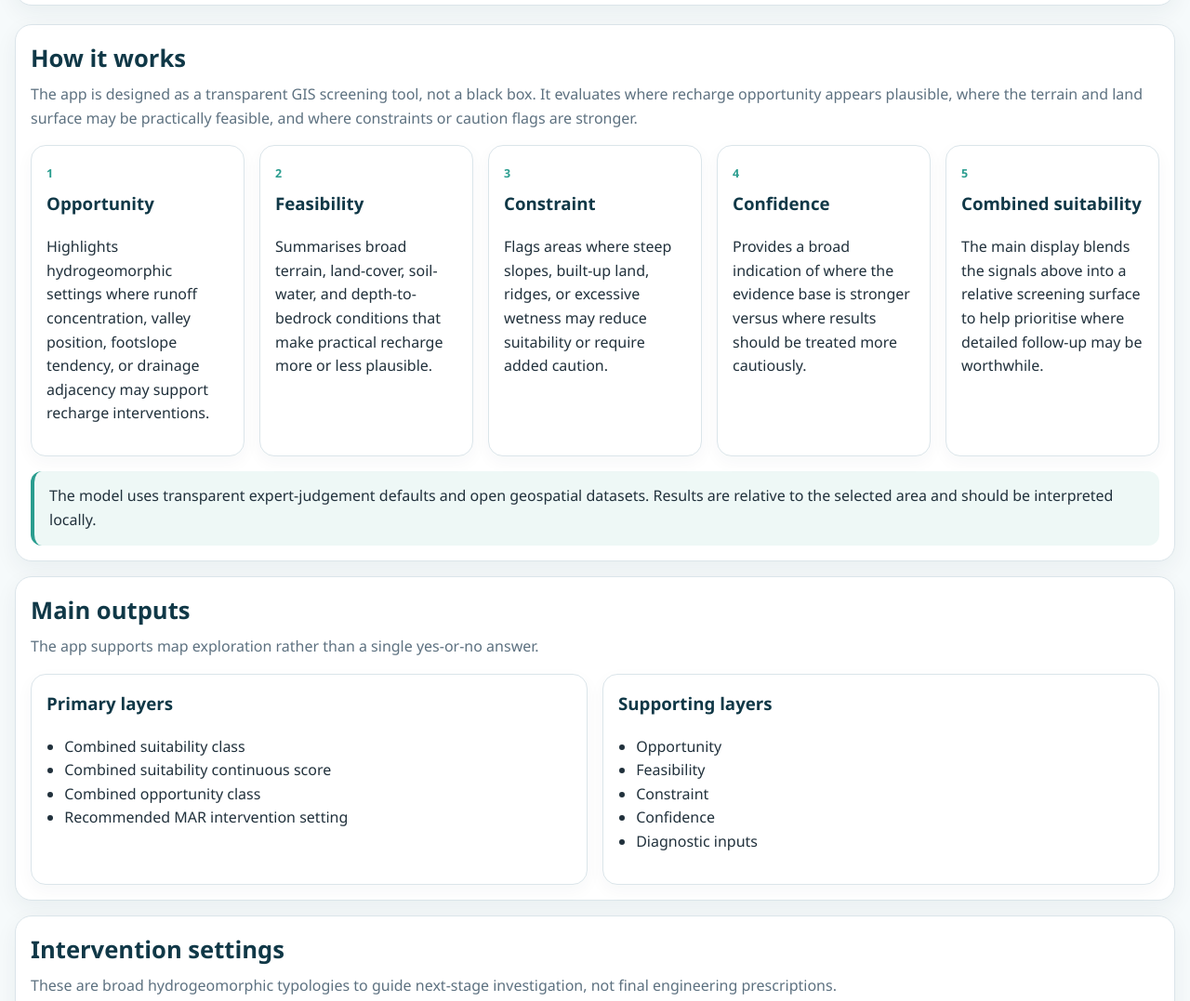
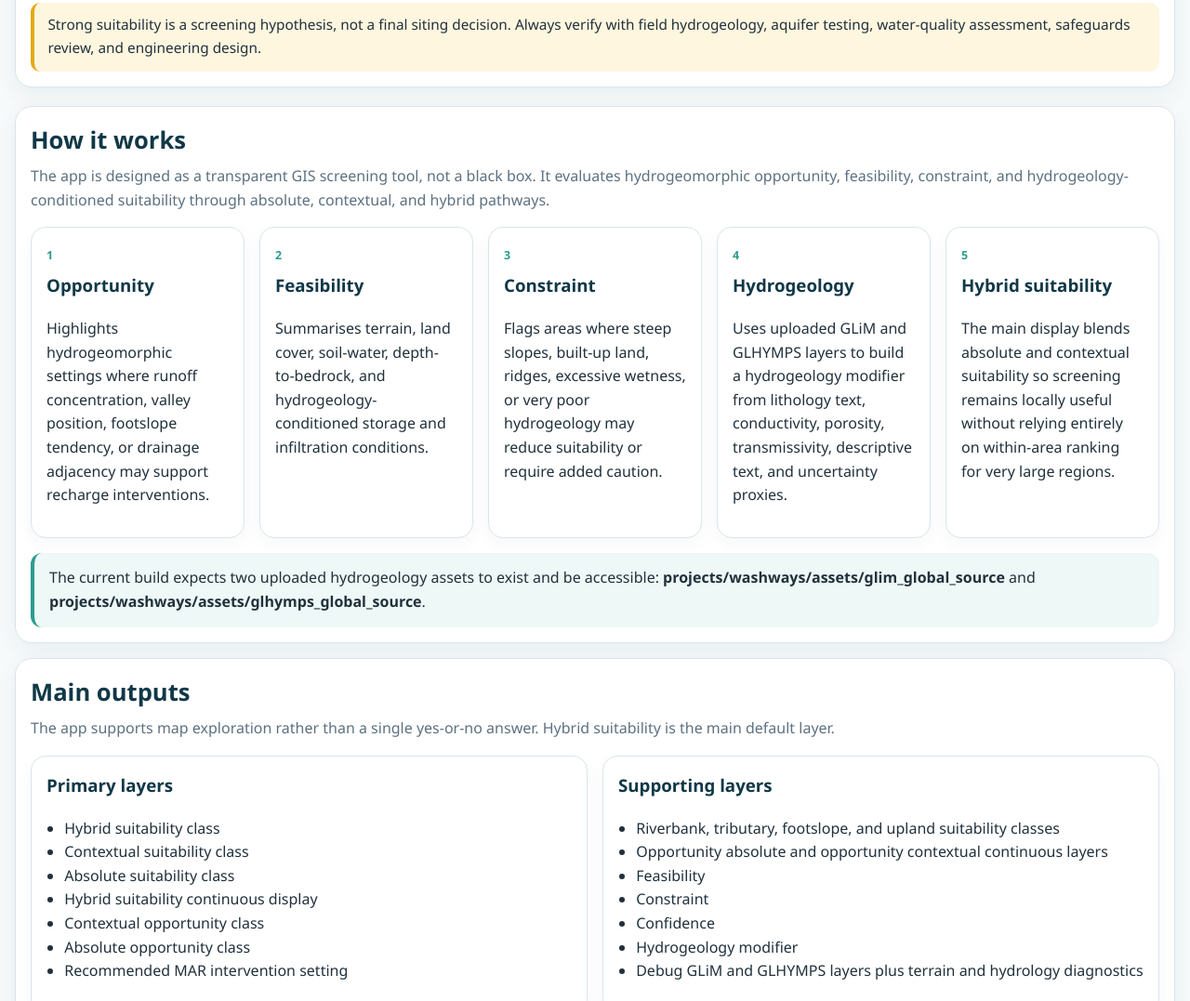
Before and after one commit to washways/globalMARScreener, a plain HTML site: page index.html in a window 1280 px wide. Shown: the part 1260-2337 px from the top of the page at 93% size. Drawn offline with Linux system fonts and the light colour scheme.

Commit message:
docs: update model and hydrogeology documentation

```diff
--- a/index.html
+++ b/index.html
@@ -4,7 +4,7 @@
   <meta charset="UTF-8" />
   <meta name="viewport" content="width=device-width, initial-scale=1.0" />
   <title>Global Managed Aquifer Recharge Screener | WASHways</title>
-  <meta name="description" content="A satellite-powered screening tool for identifying landscapes where managed aquifer recharge may be more suitable for further investigation." />
+  <meta name="description" content="A scale-aware MAR screening tool that blends terrain, hydrology, GLiM lithology, and GLHYMPS hydrogeology into hybrid suitability outputs for further investigation." />
   <meta name="theme-color" content="#184e63" />
   <link rel="icon" type="image/svg+xml" href="site/favicon.svg" />
   <link rel="canonical" href="https://washways.org/globalMARScreener/" />
@@ -12,7 +12,7 @@
   <meta property="og:type" content="website" />
   <meta property="og:site_name" content="WASHways" />
   <meta property="og:title" content="Global Managed Aquifer Recharge Screener" />
-  <meta property="og:description" content="Explore a global screening map for managed aquifer recharge suitability, intervention settings, and supporting hydrogeomorphic diagnostics." />
+  <meta property="og:description" content="Explore a global screening map for hybrid MAR suitability, intervention settings, and diagnostics built from hydrogeomorphology plus GLiM and GLHYMPS." />
   <meta property="og:url" content="https://washways.org/globalMARScreener/" />
   <meta property="og:image" content="https://washways.org/globalMARScreener/site/social-preview.png" />
   <meta property="og:image:alt" content="Global Managed Aquifer Recharge Screener preview card" />
@@ -21,7 +21,7 @@
 
   <meta name="twitter:card" content="summary_large_image" />
   <meta name="twitter:title" content="Global Managed Aquifer Recharge Screener" />
-  <meta name="twitter:description" content="Screen where managed aquifer recharge may be more promising using open geospatial datasets in Google Earth Engine." />
+  <meta name="twitter:description" content="Screen where managed aquifer recharge may be more promising using terrain, hydrology, GLiM lithology, and GLHYMPS hydrogeology in Google Earth Engine." />
   <meta name="twitter:image" content="https://washways.org/globalMARScreener/site/social-preview.png" />
   <meta name="twitter:image:alt" content="Global Managed Aquifer Recharge Screener preview card" />
 
@@ -415,14 +415,18 @@
           The Global Managed Aquifer Recharge Screener is a Google Earth Engine wrapper for exploring where landscapes may be more suitable for managed aquifer recharge investigation across countries, ADM1 regions, and ADM2 districts.
         </p>
         <p>
-          It combines hydrogeomorphic opportunity, broad physical feasibility, screening-level constraints, and intervention-setting guidance into a single interactive map.
+          It now combines hydrogeomorphic opportunity, broad physical feasibility, screening-level constraints, and direct hydrogeology conditioning from uploaded GLiM and GLHYMPS layers into a single interactive map.
+        </p>
+        <p>
+          The main default output is hybrid suitability, which blends absolute and contextual suitability while reducing contextual influence as the selected area becomes larger.
         </p>
 
         <div class="pill-row">
+          <span class="pill">Hybrid suitability</span>
           <span class="pill">Opportunity</span>
           <span class="pill">Feasibility</span>
           <span class="pill">Constraint</span>
-          <span class="pill">Confidence</span>
+          <span class="pill">GLiM + GLHYMPS</span>
           <span class="pill">Intervention setting</span>
         </div>
 
@@ -453,7 +457,7 @@
     <section id="methodology" class="panel">
       <h2 class="section-title">How it works</h2>
       <p class="section-intro">
-        The app is designed as a transparent GIS screening tool, not a black box. It evaluates where recharge opportunity appears plausible, where the terrain and land surface may be practically feasible, and where constraints or caution flags are stronger.
+        The app is designed as a transparent GIS screening tool, not a black box. It evaluates hydrogeomorphic opportunity, feasibility, constraint, and hydrogeology-conditioned suitability through absolute, contextual, and hybrid pathways.
       </p>
 
       <div class="grid-5">
@@ -465,51 +469,56 @@
         <div class="card">
           <div class="metric">2</div>
           <h3>Feasibility</h3>
-          <p>Summarises broad terrain, land-cover, soil-water, and depth-to-bedrock conditions that make practical recharge more or less plausible.</p>
+          <p>Summarises terrain, land cover, soil-water, depth-to-bedrock, and hydrogeology-conditioned storage and infiltration conditions.</p>
         </div>
         <div class="card">
           <div class="metric">3</div>
           <h3>Constraint</h3>
-          <p>Flags areas where steep slopes, built-up land, ridges, or excessive wetness may reduce suitability or require added caution.</p>
+          <p>Flags areas where steep slopes, built-up land, ridges, excessive wetness, or very poor hydrogeology may reduce suitability or require added caution.</p>
         </div>
         <div class="card">
           <div class="metric">4</div>
-          <h3>Confidence</h3>
-          <p>Provides a broad indication of where the evidence base is stronger versus where results should be treated more cautiously.</p>
+          <h3>Hydrogeology</h3>
+          <p>Uses uploaded GLiM and GLHYMPS layers to build a hydrogeology modifier from lithology text, conductivity, porosity, transmissivity, descriptive text, and uncertainty proxies.</p>
         </div>
         <div class="card">
           <div class="metric">5</div>
-          <h3>Combined suitability</h3>
-          <p>The main display blends the signals above into a relative screening surface to help prioritise where detailed follow-up may be worthwhile.</p>
+          <h3>Hybrid suitability</h3>
+          <p>The main display blends absolute and contextual suitability so screening remains locally useful without relying entirely on within-area ranking for very large regions.</p>
         </div>
       </div>
 
       <div class="callout">
-        The model uses transparent expert-judgement defaults and open geospatial datasets. Results are relative to the selected area and should be interpreted locally.
+        The current build expects two uploaded hydrogeology assets to exist and be accessible: <strong>projects/washways/assets/glim_global_source</strong> and <strong>projects/washways/assets/glhymps_global_source</strong>.
       </div>
     </section>
 
     <section id="outputs" class="panel">
       <h2 class="section-title">Main outputs</h2>
-      <p class="section-intro">The app supports map exploration rather than a single yes-or-no answer.</p>
+      <p class="section-intro">The app supports map exploration rather than a single yes-or-no answer. Hybrid suitability is the main default layer.</p>
       <div class="grid-2">
         <div class="card">
           <h3>Primary layers</h3>
           <ul>
-            <li>Combined suitability class</li>
-            <li>Combined suitability continuous score</li>
-            <li>Combined opportunity class</li>
+            <li>Hybrid suitability class</li>
+            <li>Contextual suitability class</li>
+            <li>Absolute suitability class</li>
+            <li>Hybrid suitability continuous display</li>
+            <li>Contextual opportunity class</li>
+            <li>Absolute opportunity class</li>
             <li>Recommended MAR intervention setting</li>
           </ul>
         </div>
         <div class="card">
           <h3>Supporting layers</h3>
           <ul>
-            <li>Opportunity</li>
+            <li>Riverbank, tributary, footslope, and upland suitability classes</li>
+            <li>Opportunity absolute and opportunity contextual continuous layers</li>
             <li>Feasibility</li>
             <li>Constraint</li>
             <li>Confidence</li>
-            <li>Diagnostic inputs</li>
+            <li>Hydrogeology modifier</li>
+            <li>Debug GLiM and GLHYMPS layers plus terrain and hydrology diagnostics</li>
           </ul>
         </div>
       </div>
@@ -555,7 +564,7 @@
 
     <section id="data" class="panel">
       <h2 class="section-title">Data sources</h2>
-      <p class="section-intro">The tool combines global terrain, hydrography, land cover, and soil datasets, plus two WASHways-managed assets.</p>
+      <p class="section-intro">The tool combines global terrain, hydrography, land cover, soil, and climate datasets with uploaded GLiM and GLHYMPS hydrogeology layers.</p>
       <table>
         <thead>
           <tr>
@@ -605,8 +614,21 @@
             <td>projects/washways/assets/AridityIndexv31yrFixed</td>
             <td>Climate modifier for recharge relevance</td>
           </tr>
+          <tr>
+            <td>GLiM uploaded asset</td>
+            <td>projects/washways/assets/glim_global_source</td>
+            <td>Lithology text source used for hydrogeology conditioning</td>
+          </tr>
+          <tr>
+            <td>GLHYMPS uploaded asset</td>
+            <td>projects/washways/assets/glhymps_global_source</td>
+            <td>Hydraulic conductivity, porosity, transmissivity, class, and description source</td>
+          </tr>
         </tbody>
       </table>
+      <div class="callout">
+        GLiM is read from <strong>Litho</strong> with fallback to <strong>xx</strong>. GLHYMPS is read from <strong>logK_Ferr_</strong>, <strong>Porosity_x</strong>, <strong>K_stdev_x1</strong>, <strong>Transmissi</strong>, <strong>GUM_K</strong>, and <strong>Descriptio</strong>. These are blended into the hydrogeology modifier used in storage, infiltration, feasibility, constraint, and exclusion logic.
+      </div>
     </section>
 
     <section id="limitations" class="panel">
@@ -624,6 +646,7 @@
         <div class="card">
           <ul>
             <li>Does not assess water quality, legal restrictions, safeguards, or lifecycle cost</li>
+            <li>GLiM and GLHYMPS text interpretation remains heuristic and coarse</li>
             <li>Some inputs are proxies rather than direct measurements</li>
             <li>Built-up or flood-prone areas may still require strong caution even when opportunity looks high</li>
             <li>All outputs should be checked against local data and expertise</li>
```
Also changed, not shown: 5 other files.
